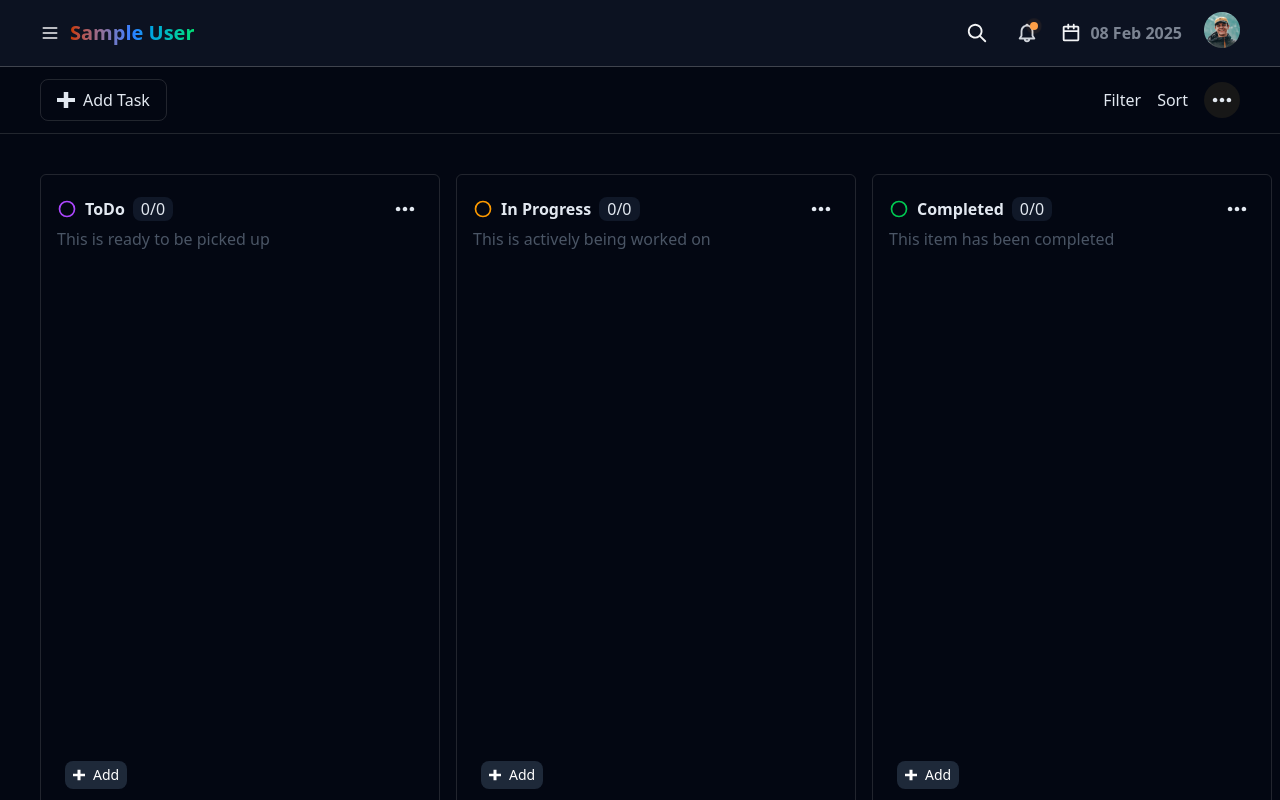
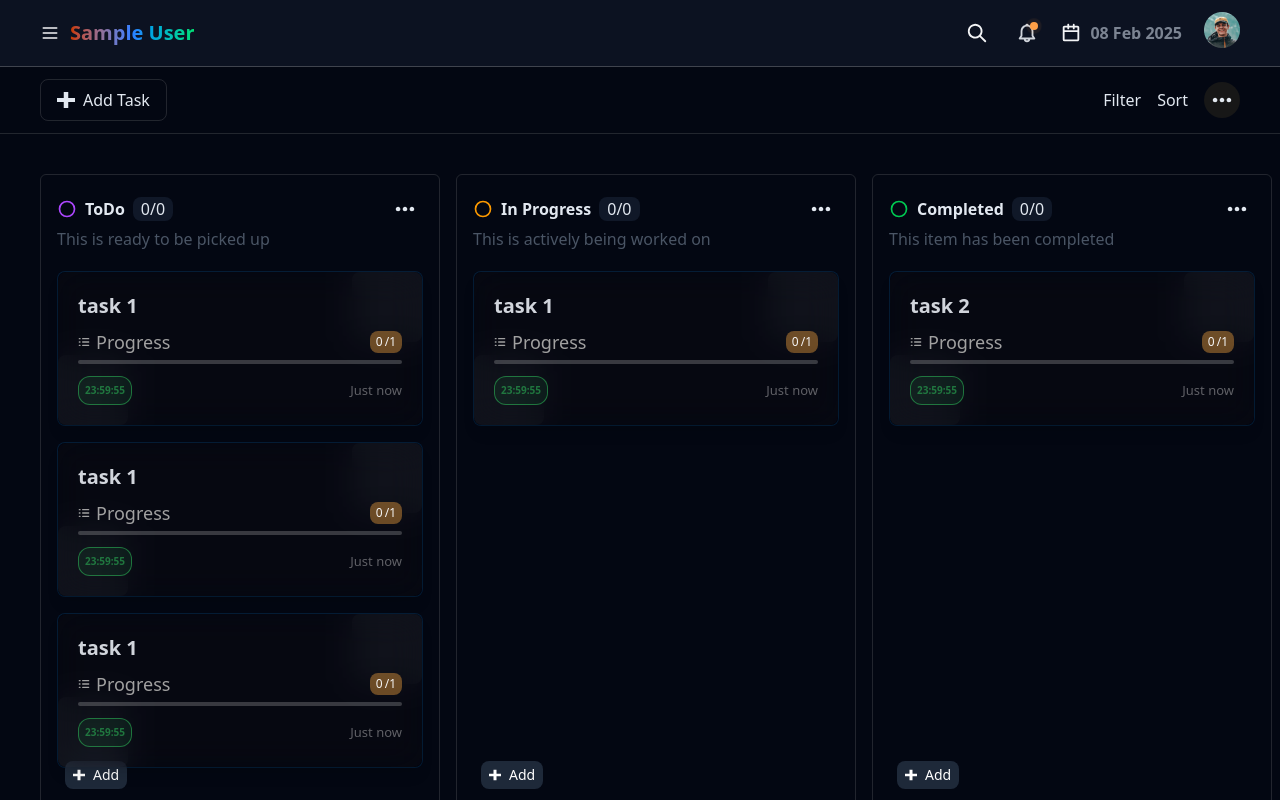
Before and after one commit to Hablu-Programmer-Team/HP-Team, a React (Vite) app: page /dashboard in a window 1280 px wide. Built offline with nearby package versions, Linux system fonts and the light colour scheme; sample sign-in values are in the browser's storage.

Commit message:
edited task fiture done

```diff
--- a/src/components/team/Eyachir/card.tsx
+++ b/src/components/team/Eyachir/card.tsx
@@ -20,45 +20,45 @@ export const Card: FC<CardProps> = (props) => {
   const [bgConic, setBgConic] = useState("");
   const progressPercentage = (completed / total) * 100;
 
-  useEffect(() => {
-    setBgConic(
-      percentageLeft > 65
-        ? "shadow-success-200/30 text-success-500/50 bg-success-700/10"
-        : percentageLeft > 30
-        ? "shadow-pending-200/30 text-pending-500/50 bg-pending-700/10"
-        : "shadow-error-200/30 text-error-500/50 bg-error-700/10"
-    );
+  // useEffect(() => {
+  //   setBgConic(
+  //     percentageLeft > 65
+  //       ? "text-success-500/50 bg-success-700/10"
+  //       : percentageLeft > 30
+  //       ? "text-pending-500/50 bg-pending-700/10"
+  //       : "text-error-500/50 bg-error-700/10"
+  //   );
 
-    if (completed === total) {
-      setBgConic("bg-success-700/10 shadow-0");
-    } else if (percentageLeft <= 0) {
-      setBgConic("bg-error-700/10 shadow-0");
-    }
-  }, [completed, percentageLeft, total]);
+  //   if (completed === total) {
+  //     setBgConic("bg-success-700/10 shadow-0");
+  //   } else if (percentageLeft <= 0) {
+  //     setBgConic("bg-error-700/10 shadow-0");
+  //   }
+  // }, [completed, percentageLeft, total]);
 
   return (
-    <div className="bg-neutral-950 flex items-center justify-center rounded-lg max-w-[400px] w-full">
+    <div className="bg-black/30 border border-link-700/30 flex items-center justify-center rounded-lg max-w-[400px] w-full">
       <div
         className={cn(
-          "relative shadow-lg shadow-white/2 hover:shadow-white/5  w-full max-w-[400px] transition duration-500 rounded-lg",
-          bgConic
+          "relative shadow-lg w-full max-w-[400px] transition duration-500 rounded-lg",
+          // bgConic
         )}
       >
         <div className="max-w-[500px] rounded-lg w-full">
           <div className={cn("bottom-0 left-0", CBlur)} />
           <div className={cn("top-0 right-0", CBlur)} />
-          <div className="relative bg-neutral-text-title/20 backdrop-blur-lg  rounded-lg p-5 space-y-5 cursor-pointer duration-200 z-20">
+          <div className="relative bg-neutral-text-title/20 backdrop-blur-lg  rounded-lg p-5 space-y-2 cursor-pointer duration-200 z-20">
             <h1
               title={taskName}
-              className="md:text-3xl text-gray-300 text-2xl font-semibold text-ellipsis overflow-hidden whitespace-nowrap"
+              className="md:text-xl text-gray-300 text-2xl font-semibold text-ellipsis overflow-hidden whitespace-nowrap"
             >
               {taskName}
             </h1>
-            <div className="space-y-2 pb-3">
+            <div className="space-y-1 pb-1">
               <div className="flex justify-between items-center">
                 <div className="flex items-center gap-1 group">
                   <ProgressIcon className="text-neutral-400 group-hover:text-neutral-100" />
-                  <p className="text-xl text-neutral-400 group-hover:text-neutral-100">
+                  <p className="text-lg text-neutral-400 group-hover:text-neutral-100">
                     Progress
                   </p>
                 </div>
@@ -71,7 +71,7 @@ export const Card: FC<CardProps> = (props) => {
                 </div>
               </div>
 
-              <div className="relative h-2 w-full rounded-2xl bg-white/20 overflow-hidden ">
+              <div className="relative h-1 w-full rounded-2xl bg-white/20 overflow-hidden ">
                 <div
                   className={cn(
                     "absolute top-1/2 bottom-1/2 -translate-y-1/2 h-2 rounded-2xl bg-gradient-to-r transition-all duration-300",
--- a/src/components/team/Eyachir/dashboard-layout.tsx
+++ b/src/components/team/Eyachir/dashboard-layout.tsx
@@ -1,6 +1,8 @@
-import { TStatus } from "@/lib/database/task";
+import { useTaskData } from "@/hooks/use-task-data";
+import { TStatus, type ITask } from "@/lib/database/task";
 import { cn } from "@/lib/utils/cn";
 import { useState } from "react";
+import { Card } from ".";
 import { PlusIcon } from "../Mamun/icon/Icons";
 import { Modal } from "../Mamun/reusable/task-modal";
 import { TaskForm } from "../Mamun/reusable/taskForm";
@@ -9,14 +11,36 @@ import Scrollbar from "./scrollbar.module.css";
 
 export const DashboardLayout = () => {
   const [isOpenModal, setIsOpenModal] = useState(false);
+  const { allTask } = useTaskData() || {};
+  const [editTask,setEditTask] = useState<ITask | null>(null)
 
+  const [clickTimeout, setClickTimeout] = useState<NodeJS.Timeout | null>(null);
+
+  const handleSingleClick = () => {
+    if (clickTimeout === null) {
+      setClickTimeout(
+        setTimeout(() => {
+          setClickTimeout(null);
+        }, 300)
+      );
+    }
+  };
+
+  const handleDoubleClick = (task:ITask) => {
+    if (clickTimeout) {
+      clearTimeout(clickTimeout);
+    }
+    setClickTimeout(null);
+    setEditTask(task)
+    setIsOpenModal(!isOpenModal)
+  };
   return (
     <div className="overflow-x-hidden">
       {/* add Task  */}
       {isOpenModal && (
         <div className="flex items-center justify-center absolute inset-0 bg-black/10">
           <Modal isOpen={isOpenModal} setIsOpen={setIsOpenModal}>
-            <TaskForm setIsOpen={setIsOpenModal} />
+            <TaskForm editTask={editTask} setEditTask={setEditTask} setIsOpen={setIsOpenModal} />
           </Modal>
         </div>
       )}
@@ -70,10 +94,36 @@ export const DashboardLayout = () => {
               </button>
             </div>
             <p className="text-gray-600">{task.des}</p>
-            <button className="flex items-center gap-x-2 absolute bottom-4 left-6 bg-gray-800 hover:bg-gray-700 py-1 px-2 text-white text-sm active:scale-95 transition-all duration-200 rounded-lg cursor-pointer">
+            <button onClick={()=>{
+              setIsOpenModal(!isOpenModal)
+            }} className="flex items-center gap-x-2 absolute bottom-4 left-6 bg-gray-800 hover:bg-gray-700 py-1 px-2 text-white text-sm active:scale-95 transition-all duration-200 rounded-lg cursor-pointer">
               <PlusIcon className="size-3" />
               Add
             </button>
+            {/* have been randered all task data with card  */}
+            <div className="space-y-4 mt-5">
+              {allTask &&
+                allTask.map((t) => {
+                  if (t.status === task.status)
+                    return (
+                      <div
+                        onDoubleClick={()=>{
+                          handleDoubleClick(t)
+                        }}
+                        onClick={handleSingleClick}
+                        key={t.id}
+                      >
+                        <Card
+                          taskName={t.title}
+                          total={t.subTasks.length}
+                          createdAt={t.createdAt}
+                          deadline={1}
+                          completed={0}
+                        />
+                      </div>
+                    );
+                })}
+            </div>
           </div>
         ))}
       </div>
--- a/src/components/team/Eyachir/deadline.tsx
+++ b/src/components/team/Eyachir/deadline.tsx
@@ -72,7 +72,7 @@ export const Deadline: FC<TimeLeftProps> = (props) => {
     <div className="flex items-center justify-between">
       <p
         className={cn(
-          `p-1.5 text-[12px] border shadow-md font-bold rounded-xl `,
+          `p-1.5 text-[10px] border font-bold rounded-xl `,
           btnColor,
           ZoomOnHover
         )}
@@ -82,7 +82,7 @@ export const Deadline: FC<TimeLeftProps> = (props) => {
       </p>
       <p
         className={cn(
-          " text-neutral-200/40 hover:text-neutral-100",
+          " text-neutral-200/40 text-[13px] hover:text-neutral-100",
           ZoomOnHover
         )}
       >
--- a/src/components/team/Eyachir/index.ts
+++ b/src/components/team/Eyachir/index.ts
@@ -1,7 +1,7 @@
 export * from "./card";
 
-export const ZoomOnHover = `duration-200 transition-all hover:scale-105`;
+export const ZoomOnHover = `duration-200 transition-all hover:scale-101`;
 
 export const CSButton = `flex gap-1 items-center justify-center hover:bg-neutral-200/30 py-0.5 px-1.5 rounded-lg`;
 
-export const CBlur = `h-[70px] w-[70px] bg-pending-500/10 absolute bottom-0 rounded-lg`
+export const CBlur = `h-[70px] w-[70px] bg-white/5 absolute bottom-0 rounded-lg`
--- a/src/context/index.ts
+++ b/src/context/index.ts
@@ -4,6 +4,7 @@ import { createContext } from "react";
 type ITaskDataProps = {
   allTask: ITask[];
   addAllTask: (task: ITask) => void;
+  addEditTask:(task:ITask) => void
 };
 
 const TaskDataContext = createContext<ITaskDataProps | null>(null);
--- a/src/provider/task-provider.tsx
+++ b/src/provider/task-provider.tsx
@@ -6,11 +6,91 @@ import { useState, type FC,} from "react";
 
 
 export const TaskDataProvider: FC<IChildren> = ({ children }) => {
-  const [allTask, setAllTask] = useState<ITask[]>([]);
+  const [allTask, setAllTask] = useState<ITask[]>([
+    {
+        id: "dkfdkfdfda",
+        userId: "1",
+        assign: "udoy",
+        status: "pending",
+        team: "team tow",
+        title: "task 1",
+        priority: "low",
+        start: new Date(),
+        end: new Date(),
+        description: "",
+        subTasks: [{ taskId: "1", title: "Subtask 1", checked: false }],
+        createdAt: new Date(),
+        updatedAt: new Date(),
+      },
+      {
+        id: "dkfdkfdfddfd",
+        userId: "1",
+        assign: "udoy",
+        status: "pending",
+        team: "team tow",
+        title: "task 1",
+        priority: "low",
+        start: new Date(),
+        end: new Date(),
+        description: "",
+        subTasks: [{ taskId: "1", title: "Subtask 1", checked: false }],
+        createdAt: new Date(),
+        updatedAt: new Date(),
+      },
+      {
+        id: "dkfdkfdfddfdfdfdf",
+        userId: "1",
+        assign: "udoy",
+        status: "pending",
+        team: "team tow",
+        title: "task 1",
+        priority: "low",
+        start: new Date(),
+        end: new Date(),
+        description: "",
+        subTasks: [{ taskId: "1", title: "Subtask 1", checked: false }],
+        createdAt: new Date(),
+        updatedAt: new Date(),
+      },
+      {
+        id: "dkfdkfdfdcccc",
+        userId: "1",
+        assign: "udoy",
+        status: "in-progress",
+        team: "team tow",
+        title: "task 1",
+        priority: "low",
+        start: new Date(),
+        end: new Date(),
+        description: "",
+        subTasks: [{ taskId: "1", title: "Subtask 1", checked: false }],
+        createdAt: new Date(),
+        updatedAt: new Date(),
+      },
+      {
+        id: "dkfdkfdfdssseeeww",
+        userId: "1",
+        assign: "udoy",
+        status: "completed",
+        team: "team tow",
+        title: "task 2",
+        priority: "low",
+        start: new Date(),
+        end: new Date(),
+        description: "",
+        subTasks: [{ taskId: "1", title: "Subtask 1", checked: false }],
+        createdAt: new Date(),
+        updatedAt: new Date(),
+      },
+
+  ]);
   const addAllTask = (task: ITask) => setAllTask([...allTask, task]);
+  const addEditTask = (task:ITask) => {
+    setAllTask(allTask.map((t)=> t.id === task.id ? task : t))
+  }
 
   return (
-    <TaskDataContext.Provider value={{allTask,addAllTask}}>
+    <TaskDataContext.Provider value={{allTask,addAllTask,addEditTask}}>
       {children}
     </TaskDataContext.Provider>
   );
```
Also changed, not shown: src/components/team/Mamun/Reusable/taskForm.tsx (+16 -5 lines).
